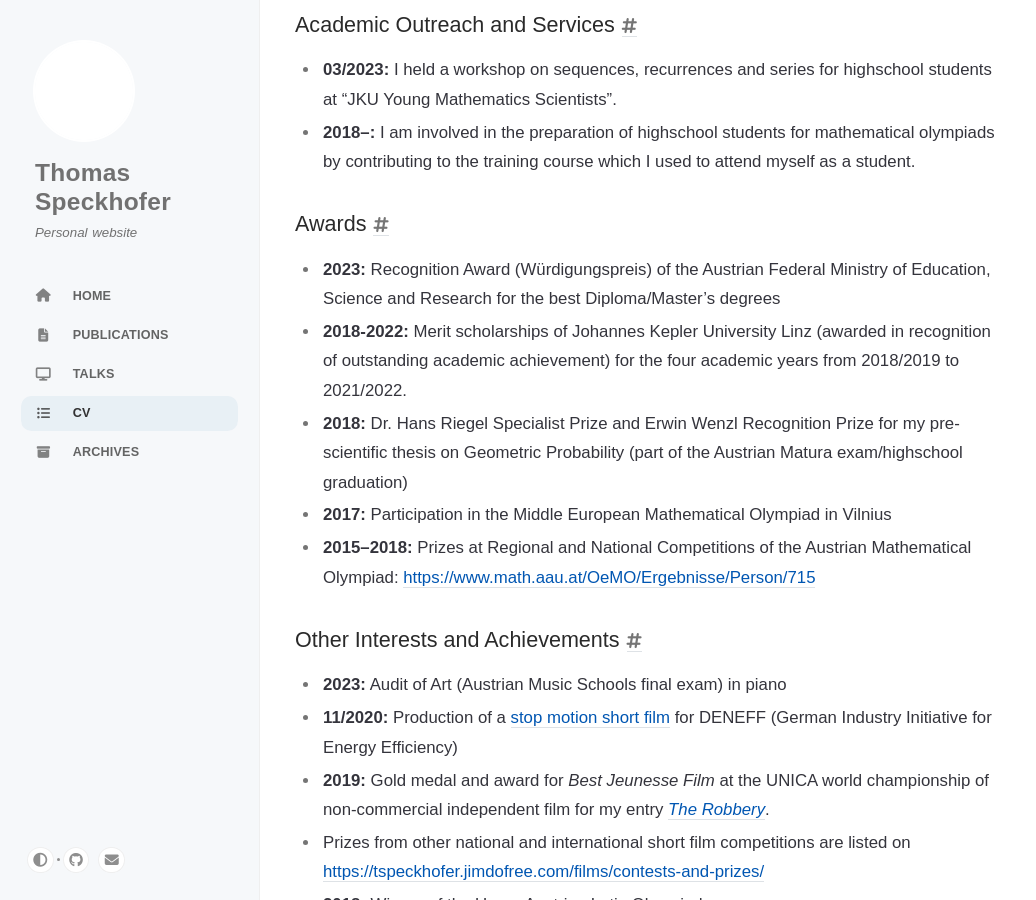
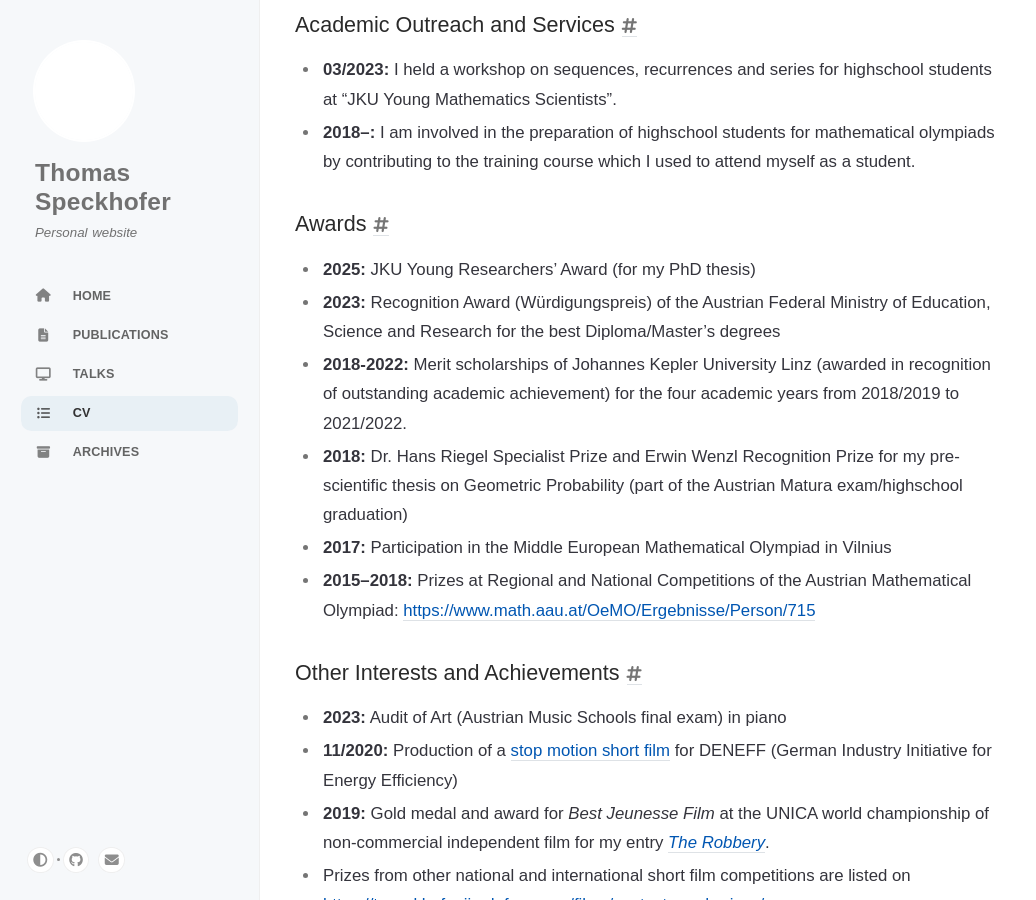
Before and after one commit to speckhofer/speckhofer.github.io, a Jekyll site: the page built from _tabs/cv.md, in a window 1280 px wide and 900 px high, scrolled down 2021 px. Shown: the whole window, without its empty margins (0-1036 px from the left). Built offline with Jekyll 4.4.1, drawn with Linux system fonts in a browser that asks for light colours; cached includes are drawn as plain includes.

Commit message:
Update cv.md

```diff
--- a/_tabs/cv.md
+++ b/_tabs/cv.md
@@ -67,6 +67,7 @@ title: CV
 
 ## Awards
 
+- **2025:** JKU Young Researchers' Award (for my PhD thesis)
 - **2023:** Recognition Award (Würdigungspreis) of the Austrian Federal Ministry of Education, Science and Research for the best Diploma/Master's degrees
 - **2018-2022:** Merit scholarships of Johannes Kepler University Linz (awarded in recognition of outstanding academic achievement) for the four academic years from 2018/2019 to 2021/2022.
 - **2018:** Dr. Hans Riegel Specialist Prize and Erwin Wenzl Recognition Prize for my pre-scientific thesis on Geometric Probability (part of the Austrian Matura exam/highschool graduation)
```
